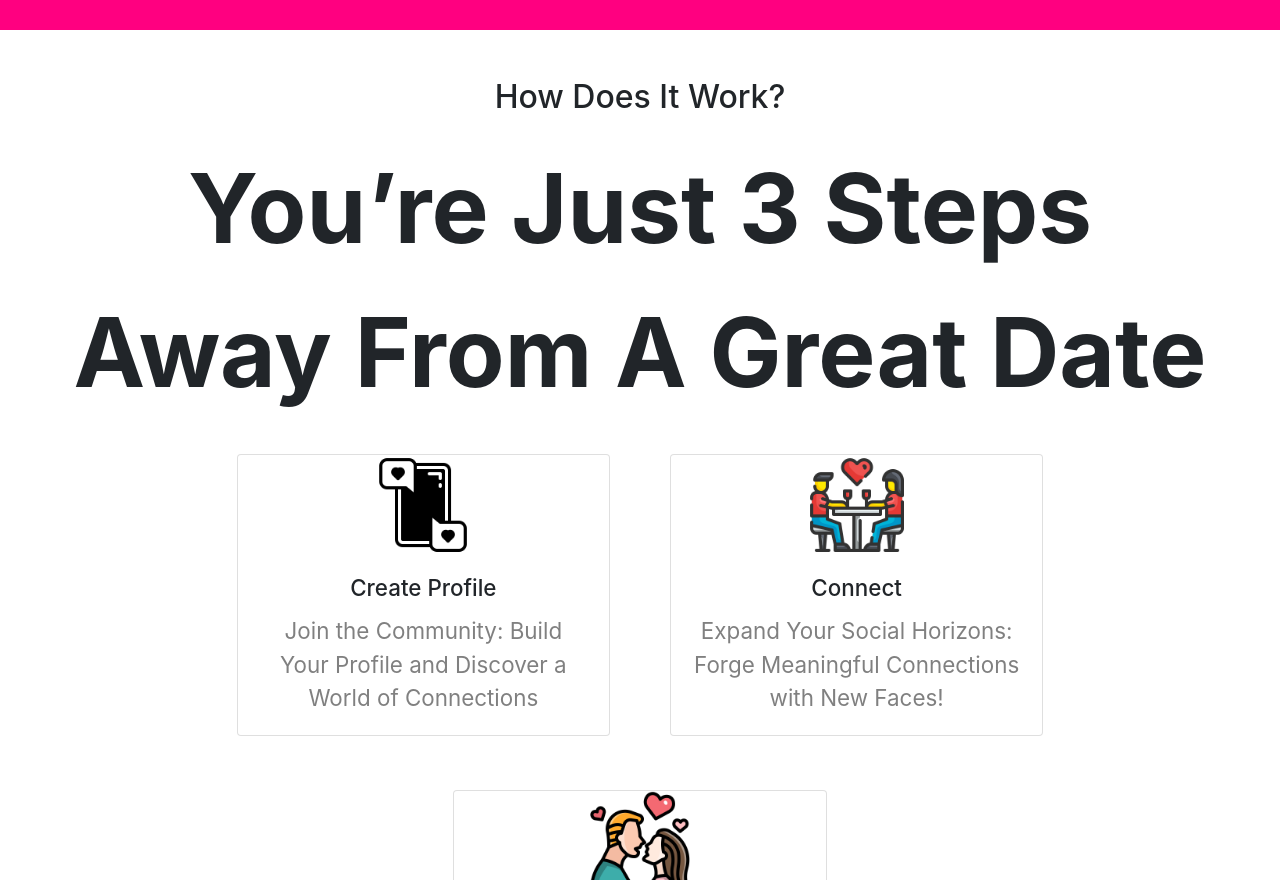
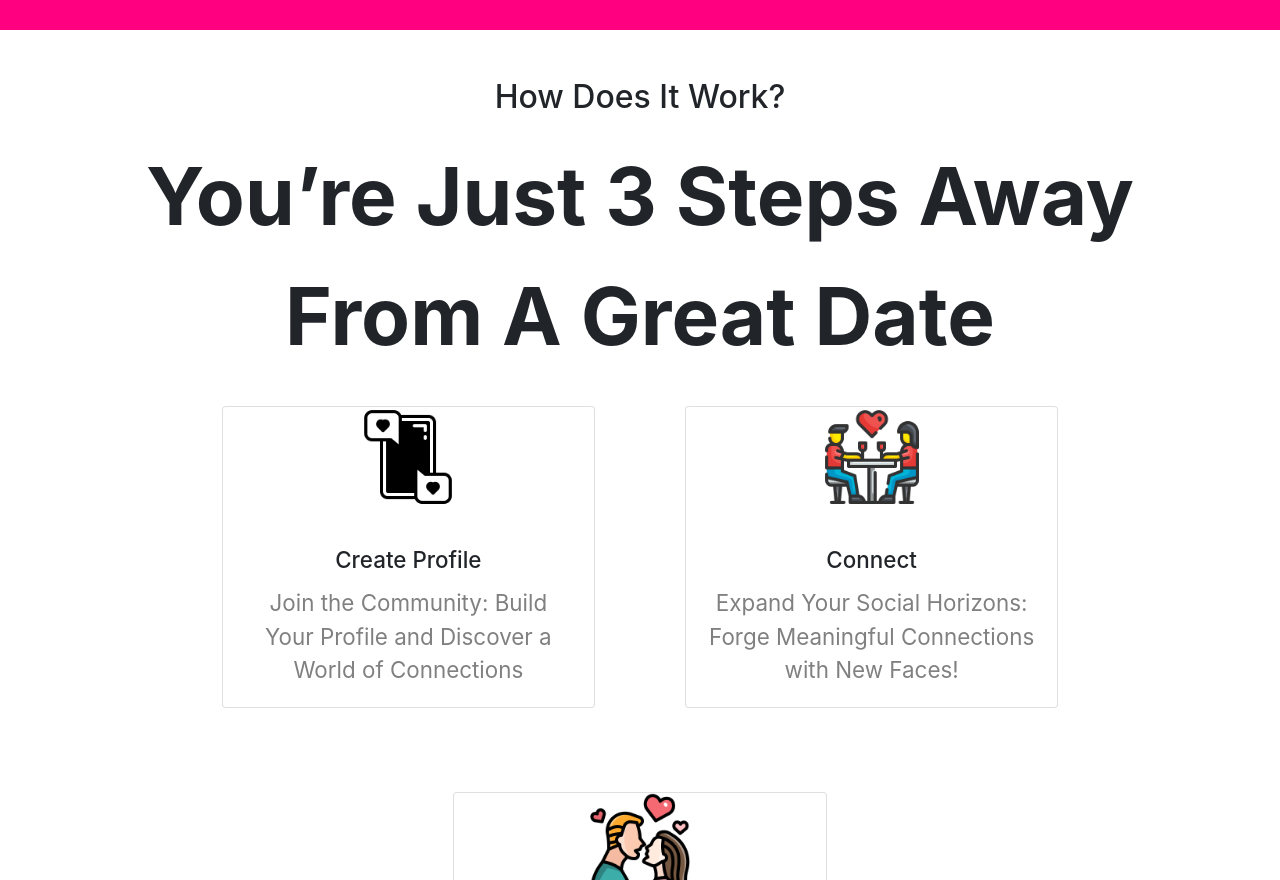
Before and after one commit to impana1999/Sarang, a React (Create React App) app: page / in a window 1280 px wide. Shown: the part 1920-2800 px from the top of the page. Built offline with nearby package versions, Linux system fonts and the light colour scheme.

Commit message:
first commit

```diff
--- a/package.json
+++ b/package.json
@@ -9,6 +9,7 @@
     "framer-motion": "^11.15.0",
     "react": "^19.0.0",
     "react-dom": "^19.0.0",
+    "react-router-dom": "^6.28.0",
     "react-scripts": "5.0.1",
     "web-vitals": "^4.2.4"
   },
--- a/src/components/Dashboard/dashbard.css
+++ b/src/components/Dashboard/dashbard.css
@@ -36,7 +36,8 @@
   top: 40px;
   right: 50px;
   display: flex; /* This will place the links side by side */
-
+  flex-direction: row;
+  flex-wrap: nowrap;
 }
 
 .top-right-nav a {
@@ -203,7 +204,7 @@
 }
 
 .how-it-works-subtitle {
-  font-size: 6rem;
+  font-size: 5rem;
   margin-bottom: 30px;
   font-weight: bold;
   font-style: normal;
@@ -213,7 +214,7 @@
   display: flex;
   justify-content: space-between;
   align-items: flex-start;
-  gap: 30px;
+  gap: 60px;
   flex-wrap: wrap;
 }
 
@@ -232,7 +233,7 @@
 }
 
 .card-body {
-  padding-top: 20px;
+  padding-top: 40px;
   text-align: center;  /* Center the text inside the card */
 }
 
--- a/src/components/Dashboard/dashboard.jsx
+++ b/src/components/Dashboard/dashboard.jsx
@@ -1,6 +1,8 @@
 import React, { useState, useEffect } from 'react';
+import { NavLink } from 'react-router-dom';
 import { motion } from 'framer-motion'; // Import motion from framer-motion
 import '../Dashboard/dashbard.css'; // Ensure the correct path for the stylesheet
+
 
 // Import images
 import logoImage from '../../assets/logo.png';
@@ -37,6 +39,7 @@ const Dashboard = () => {
     visible: { opacity: 1, y: 0, transition: { duration: 1, ease: 'easeOut' } },
   };
 
+
   return (
     <div className="dashboard">
       {/* Header Section */}
@@ -48,14 +51,13 @@ const Dashboard = () => {
       >
         <div className="overlay">
           <div className="content text-center">
-            <div className="top-right-nav a position-absolute">
-              <nav>
-                <a href="/about-us" className="nav-link">About Us</a>
-                <a href="/contact-us" className="nav-link">Contact Us</a>
-                <a href="/sign-up" className="nav-link">Sign Up</a>
+            <div className="top-right-nav ">
+              <nav className="top-right-nav " >
+                <a href="/about-us" className="nav-link">About</a>
+                <a href="/contact-us" className="nav-link">Contact</a>
+                <a href="/sign-up" className="nav-link">SignIn</a>
               </nav>
             </div>
-
             <div className="logo-container position-absolute">
               <img src={logoImage} alt="Logo" className="logo" />
               <span className="logo-text">Sarang</span>
@@ -150,6 +152,7 @@ const Dashboard = () => {
       </section>
 
       {/* How Does it Work Section (Bootstrap grid) */}
+      {/* How Does it Work Section */}
 <section className="how-it-works py-5">
   <motion.h2
     className="how-it-works-title text-center"
@@ -171,35 +174,44 @@ const Dashboard = () => {
   </motion.p>
 
   <div className="steps-container row justify-content-center">
-          <div className="col-lg-4 col-md-6 mb-4">
+    {/* Motion-enabled step cards */}
+    {[
+      {
+        img: createProfileImage,
+        title: "Create Profile",
+        text: "Join the Community: Build Your Profile and Discover a World of Connections",
+      },
+      {
+        img: connectImage,
+        title: "Connect",
+        text: "Expand Your Social Horizons: Forge Meaningful Connections with New Faces!",
+      },
+      {
+        img: startDatingImage,
+        title: "Start Dating",
+        text: "Love Begins Here: Your Journey to Happily Ever After Starts Now",
+      },
+    ].map((step, index) => (
+      <motion.div
+        key={index}
+        className="col-lg-4 col-md-6 mb-4"
+        initial="hidden"
+        whileInView="visible"
+        variants={{
+          hidden: { opacity: 0, y: 50 },
+          visible: { opacity: 1, y: 0, transition: { duration: 0.5, delay: index * 0.2 } },
+        }}
+        viewport={{ once: true }}
+      >
         <div className="card step-card">
-              <img src={createProfileImage} className="card-img-top step-image" alt="Create Profile" />
+          <img src={step.img} className="card-img-top step-image" alt={step.title} />
           <div className="card-body">
-                <h5 className="card-title">Create Profile</h5>
-                <p className="card-text">Join the Community: Build Your Profile and Discover a World of Connections</p>
+            <h5 className="card-title">{step.title}</h5>
+            <p className="card-text">{step.text}</p>
           </div>
         </div>
-          </div>
-
-          <div className="col-lg-4 col-md-6 mb-4">
-            <div className="card step-card">
-              <img src={connectImage} className="card-img-top step-image" alt="Connect" />
-              <div className="card-body">
-                <h5 className="card-title">Connect</h5>
-                <p className="card-text">Expand Your Social Horizons: Forge Meaningful Connections with New Faces!</p>
-              </div>
-            </div>
-          </div>
-
-          <div className="col-lg-4 col-md-6 mb-4">
-            <div className="card step-card">
-              <img src={startDatingImage} className="card-img-top step-image" alt="Start Dating" />
-              <div className="card-body">
-                <h5 className="card-title">Start Dating</h5>
-                <p className="card-text">Love Begins Here: Your Journey to Happily Ever After Starts Now</p>
-              </div>
-            </div>
-          </div>
+      </motion.div>
+    ))}
   </div>
 </section>
     </div>
```
Also changed, not shown: 1 other file (tests, documents, lock files or other folders). Lines whose indentation alone changed are shown as unchanged.
